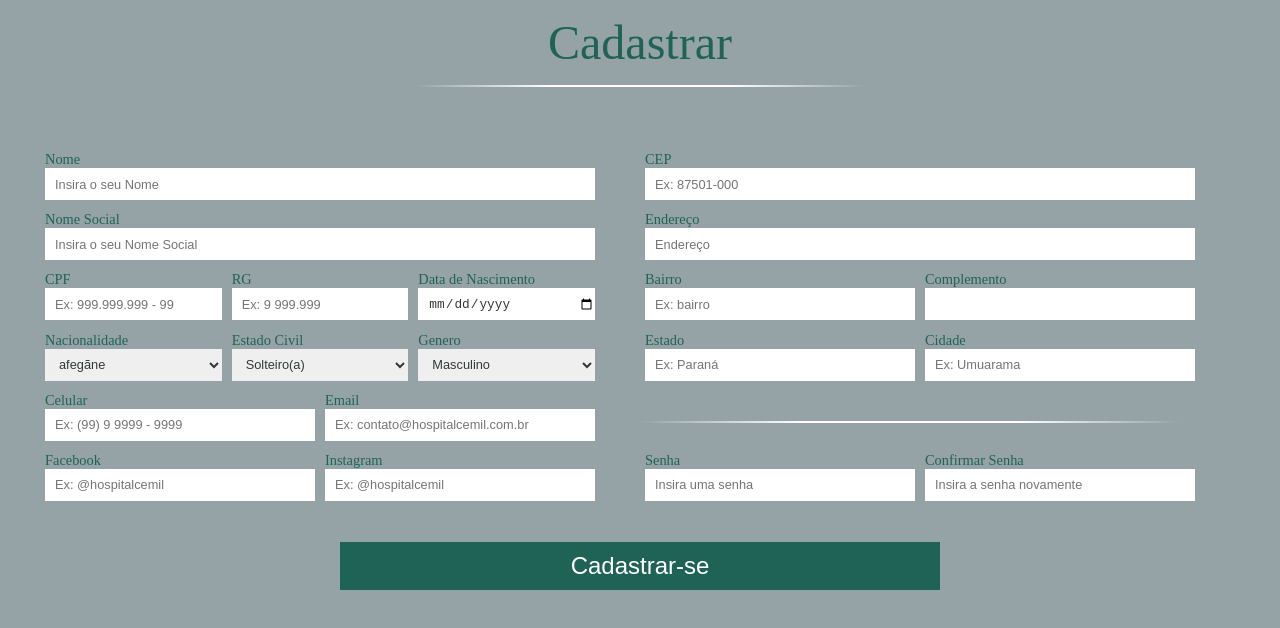
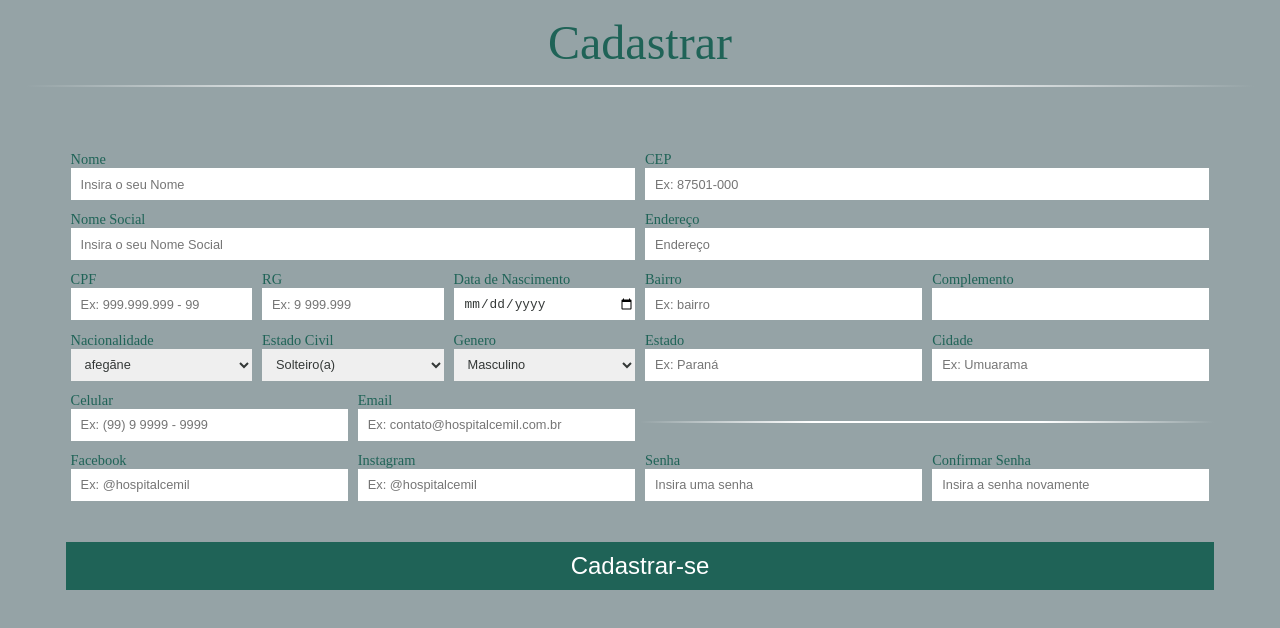
Before and after one commit to THONNYNODA/Preprojeto, a React (Create React App) app in the folder frontend/: page /cadastro in a window 1280 px wide. Shown: the top 628 px of the page. Built offline with nearby package versions, Linux system fonts and the light colour scheme.

Commit message:
Atualizado em 07-01-2021

```diff
--- a/frontend/src/components/Cadastros/Candidato/index.js
+++ b/frontend/src/components/Cadastros/Candidato/index.js
@@ -330,7 +330,7 @@ function Candidato(props) {
                       </ContainerField>
                     </BoxForm>
                   </div>
-                  <Divisorio width="90%" minHeight="2px" margin=" 20px 0" />
+                  <Divisorio width="100%" minHeight="2px" margin=" 20px 0" />
                   <BoxForm>
                     <ContainerField>
                       <InputFields
--- a/frontend/src/components/Cadastros/Candidato/styles.js
+++ b/frontend/src/components/Cadastros/Candidato/styles.js
@@ -69,9 +69,9 @@ position: relative;
 
 export const BoxForm = styled("div")`
   width: 100%;
-  max-width: 560px;
   display: flex;
   @media (max-width: 780px){
+    display: block;
     max-width:none;
   }
 `;
@@ -89,7 +89,7 @@ export const Text = styled("p")`
   color: ${(props) => props.color};
 `;
 export const Buttons = styled("button")`
-  width: 50%;
+  width: 100%;
   font-size: 1.5rem;
   margin-top:30px;
   padding: 10px;
@@ -97,11 +97,16 @@ export const Buttons = styled("button")`
   background-color: #1f6357;
   border: none;
   cursor: pointer;
+  transition: 0.2s;
   @media (max-width: 780px){
     width: 100%;
   }
   &:hover {
-    background-color: rgba(31, 99, 87, 0.9);
-    //color: blue;
+    background-color: #fff;
+    color:#1f6357;
+    border: 2px solid #1f6357;
+    transition: 0.2s;
+
+
   }
 `;
--- a/frontend/src/components/Header/index.js
+++ b/frontend/src/components/Header/index.js
@@ -11,8 +11,14 @@ import {
   BoxSeach,
   IconSeach,
   InputSeach,
+  ContainerPerfil,
+  Text,
+  Title,
+  Divisorio,
+  TitleLogo,
 } from "./styles";
 import PerfilMan from "../../assets/PerfilMan.svg";
+import Logo from "../../assets/logo-footer.png";
 import NotificationsIcon from "@mui/icons-material/Notifications";
 import SearchIcon from "@mui/icons-material/Search";
 
@@ -24,10 +30,30 @@ function Header() {
   const handleOpenMenu = () => {
     setOpenMenu(!openMenu);
   };
+  const handleCloseMenu = () => {
+    setOpenMenu(null);
+  };
+
+  function SeacherHeader() {
+    return (
+      <BoxSeach>
+        <InputSeach placeholder="Pesquisar..." />
+        <IconSeach>
+          <SearchIcon />
+        </IconSeach>
+      </BoxSeach>
+    );
+  }
 
   function MenuPerfilHeader() {
     return (
       <BoxMenuPerfil>
+        <ContainerPerfil>
+          <BoxPerfil img={PerfilMan} />
+          <Title>Tony Takeharo Noda</Title>
+          <Text>Aux TI</Text>
+        </ContainerPerfil>
+        <Divisorio width="100%" minHeight="2px" />
         <MenuPerfil>
           <ItemMenuPerfil>
             <LinkMenu to="/edtarperfil">Perfil</LinkMenu>
@@ -46,15 +72,16 @@ function Header() {
   return (
     <ContainerHeader>
       <BoxHeader>
-        <BoxSeach>
-          <InputSeach/>
-          <IconSeach>
-            <SearchIcon />
-          </IconSeach>
-        </BoxSeach>
+        <BoxPerfil img={Logo}/>
+        <TitleLogo>Cemil</TitleLogo>
       </BoxHeader>
       <BoxHeader>
+        <SeacherHeader />
+      </BoxHeader>
+
+      <BoxHeader>
         <BoxPerfil
+          cursor="pointer"
           img={PerfilMan}
           onChange={handleOpenMenu}
           onClick={handleOpenMenu}
--- a/frontend/src/components/Header/styles.js
+++ b/frontend/src/components/Header/styles.js
@@ -14,26 +14,39 @@ export const ContainerHeader = styled("header")`
 `;
 
 export const BoxHeader = styled("div")`
-  flex-grow: 1;
-  &:nth-of-type(1) {
+  display: flex;
+  align-items: center;
+  flex:1;
+
+  &:nth-of-type(2) {
     flex-grow: 3;
-  }
-  &:nth-of-type(2) {
-    display: flex;
     flex-direction: row-reverse;
   }
+  &:nth-of-type(3) {
+    flex-direction: row-reverse;
+  }
+`;
+
+export const ContainerPerfil = styled("div")`
+  padding: 10px;
+  display: flex;
+  flex-direction: column;
+  justify-content: center;
+  align-items: center;
+  background-color: #1f6357;
 `;
 
 export const BoxPerfil = styled("div")`
   width: 50px;
   height: 50px;
   position: relative;
-  cursor: pointer;
+  cursor: ${(props) => props.cursor};
   background-size: 100% 100%;
   background-image: url("${(props) => props.img}");
 `;
 export const BoxMenuPerfil = styled("menu")`
-  width: 150px;
+  width: 100%;
+  max-width: 200px;
   min-height: 100%;
   position: absolute;
   top: 60px;
@@ -51,6 +64,7 @@ export const MenuPerfil = styled("ul")`
 export const ItemMenuPerfil = styled("li")`
   padding: 10px;
   position: relative;
+  border-bottom: 1px outset rgba(255, 255, 255, 1);
   &:hover {
     background-color: #1f6357;
     transition: 0.5s;
@@ -64,30 +78,69 @@ export const LinkMenu = styled(Link)`
 export const BoxIconPerfil = styled("div")`
   color: #fff;
   display: flex;
-  justify-content:center;
-  align-items:center;
-  margin-right:10px;
+  justify-content: center;
+  align-items: center;
+  margin-right: 10px;
   width: 50px;
   height: 50px;
+  cursor: pointer;
 `;
 
 export const BoxSeach = styled("div")`
   width: 100%;
+  //max-width: 200px;
   position: relative;
-
-`
+`;
 export const InputSeach = styled("input")`
   width: 100%;
-  height: 34px;
+  position: relative;
+  min-height: 45px;
+  padding-left: 17px;
   border: none;
   border-radius: 20px;
   background-color: #fff;
-`
+  &:focus {
+    outline: none;
+  }
+`;
 export const IconSeach = styled("buttom")`
-  display:inline-block;
+  display: inline-block;
   position: absolute;
-  padding-top: 5px;
+  padding-top: 10px;
   right: 15px;
   color: #95a3a6;
   cursor: pointer;
-`
+`;
+
+export const Title = styled("h2")`
+  position: relative;
+  font-size: 1rem;
+  padding: 15px 0 5px 0;
+  color: #fff;
+`;
+export const TitleLogo = styled("h2")`
+  position: relative;
+  padding: 15px 0;
+  font-size: 32px;
+  font-weight: lighter;
+  color: #fff;
+`;
+
+export const Text = styled("p")`
+  position: relative;
+  color: #fff;
+`;
+
+export const Divisorio = styled("div")`
+  position: relative;
+  width: ${(props) => props.width || "2px"};
+  height: ${(props) => props.height};
+  min-height: ${(props) => props.minHeight || "100%"};
+  margin: ${(props) => props.margin};
+  background: rgb(255, 255, 255);
+  background: radial-gradient(
+    circle,
+    rgba(255, 255, 255, 1) 40%,
+    rgba(149, 163, 166, 1) 100%
+  );
+`;
--- a/frontend/src/components/Input/styles.js
+++ b/frontend/src/components/Input/styles.js
@@ -16,9 +16,7 @@ export const InputField = styled(Field)`
 `;
 
 export const InputOption = styled("option")`
-    color:#343837;
-
-    }
+  color: #343837;
 `;
 
 export const TextLabel = styled("label")`
@@ -62,12 +60,11 @@ export const BoxIconShow = styled("span")`
   display: flex;
   align-items: center;
   justify-content: center;
-  width: 50px;
   height: 2rem;
   color: #1f6357;
   cursor: pointer;
   position: absolute;
-  right: 10%;
-  background-color: rgba(255, 255, 255, 0);
+  right: 30px;
+  background-color: rgba(255, 255, 255, 0.2);
   z-index: 999;
 `;
--- a/frontend/src/layout/Cadastro/styles.js
+++ b/frontend/src/layout/Cadastro/styles.js
@@ -1,38 +1,30 @@
 import { styled } from "@mui/system";
 
 export const ContainerCadastro = styled("div")`
-  text-align:center;
   position: relative;
+  max-width: 1280px;
   width: 100%;
-
+  padding: 0 2%;
+  margin: 0 auto;
 `;
-
-// export const ContainerFilter = styled("div")`
-//   width: 100%;
-//   height: 100%;
-//   background-color: rgba(48, 150, 96, 0.8);
-//   position: absolute;
-// `;
 
 export const ContainerForm = styled("div")`
   width: 100%;
   height: 100%;
   position: relative;
   display: flex;
-  justify-content:space-between;
+  justify-content: space-between;
   align-items: stretch;
   margin-top: 1.5rem;
   @media (max-width: 780px) {
     display: block;
-  };
+  } ;
 `;
 
 export const BoxText = styled("div")`
   width: 100%;
-  max-width: 450px;
   display: inline-block;
   position: relative;
-
   text-align: center;
 `;
 
@@ -54,8 +46,8 @@ export const BoxForm = styled("div")`
   width: 100%;
   max-width: 560px;
   display: flex;
-  @media (max-width: 780px){
-    max-width:none;
+  @media (max-width: 780px) {
+    max-width: none;
   }
 `;
 
--- a/frontend/src/layout/Login/index.js
+++ b/frontend/src/layout/Login/index.js
@@ -4,6 +4,8 @@ import { Form, Formik } from "formik";
 import InputFields from "../../components/Input";
 import PersonRoundedIcon from "@mui/icons-material/PersonRounded";
 import VpnKeyIcon from "@mui/icons-material/VpnKey";
+import VisibilityIcon from '@mui/icons-material/Visibility';
+import VisibilityOffIcon from '@mui/icons-material/VisibilityOff';
 import {
   BoxText,
   ContainerFilter,
@@ -101,7 +103,7 @@ function Login() {
                           onChange={handleShowPass}
                           onMouseDown={handleShowPass}
                         >
-                          {showPass ? <VpnKeyIcon /> : <PersonRoundedIcon />}
+                          {showPass ? <VisibilityIcon /> : <VisibilityOffIcon />}
                         </BoxIconShow>
                       }
                     />
--- a/frontend/src/layout/Login/styles.js
+++ b/frontend/src/layout/Login/styles.js
@@ -17,7 +17,7 @@ export const ContainerImg = styled(Box)`
   background-size: 100% 100%;
   position: relative;
   z-index: 2;
-  @media (max-width: 780px) {
+  @media (max-width: 980px) {
     display: none;
   } ;
 `;
@@ -34,7 +34,7 @@ export const ContainerForm = styled("div")`
   background-color: #95A3A6;
   position: relative;
   padding: 2rem;
-  @media (max-width: 780px) {
+  @media (max-width: 980px) {
     width: 100%;
   } ;
 `;
@@ -79,8 +79,11 @@ export const Buttons = styled("button")`
   background-color: #1f6357;
   border: none;
   cursor: pointer;
+  transition: 0.2s;
   &:hover {
-    background-color: rgba(31, 99, 87, 0.9);
-    //color: blue;
+    background-color: #fff;
+    color:#1f6357;
+    border: 2px solid #1f6357;
+    transition: 0.2s;
   }
 `;
--- a/frontend/src/styles/global.js
+++ b/frontend/src/styles/global.js
@@ -14,6 +14,8 @@ export const GlobalStyle = createGlobalStyle `
         position: relative;
         background-color: #95A3A6;
 
-    }
+    };
+
+
 
 `
```
Also changed, not shown: frontend/src/assets/logo-footer.png (added), 1 other file (tests, documents, lock files or other folders).
